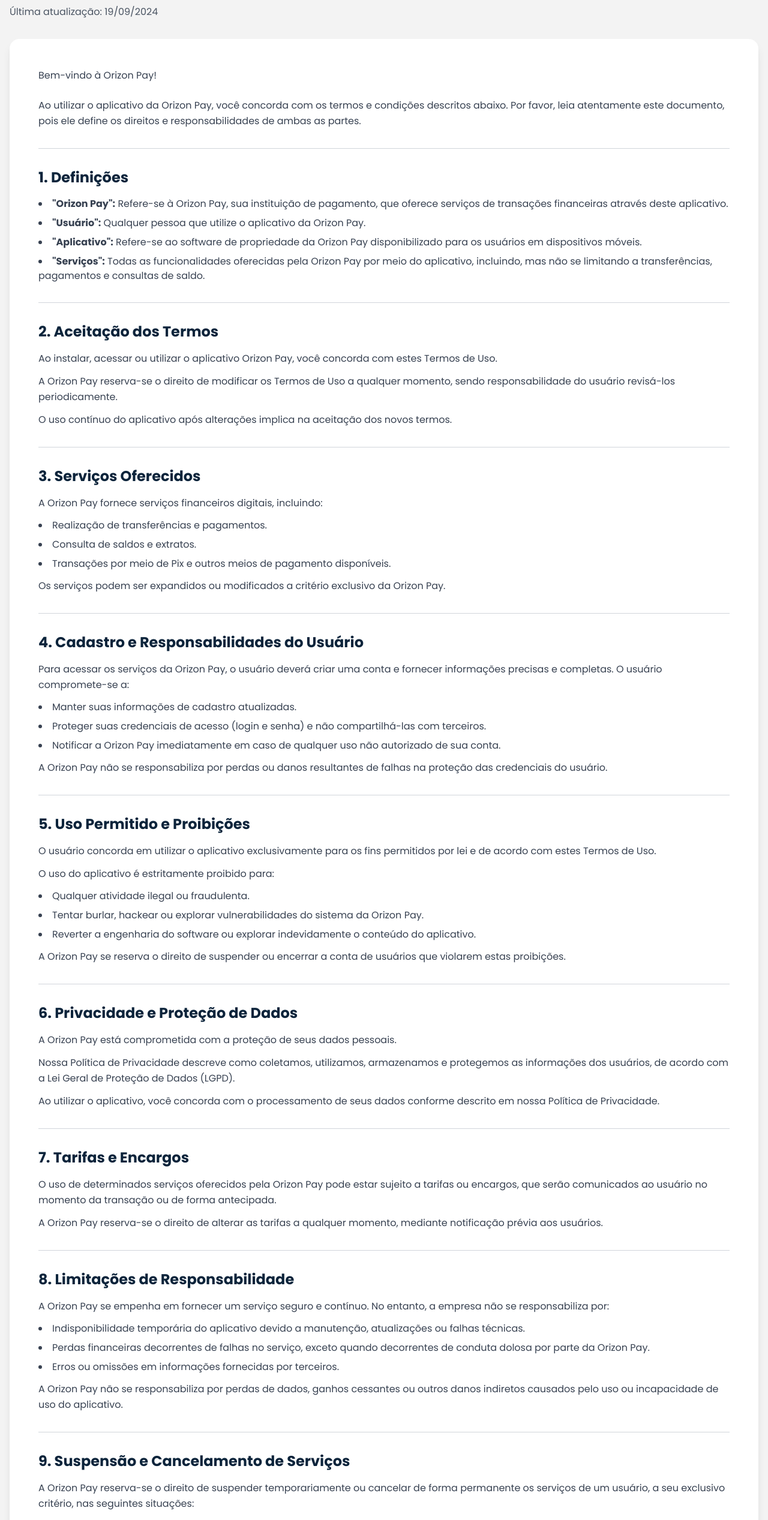
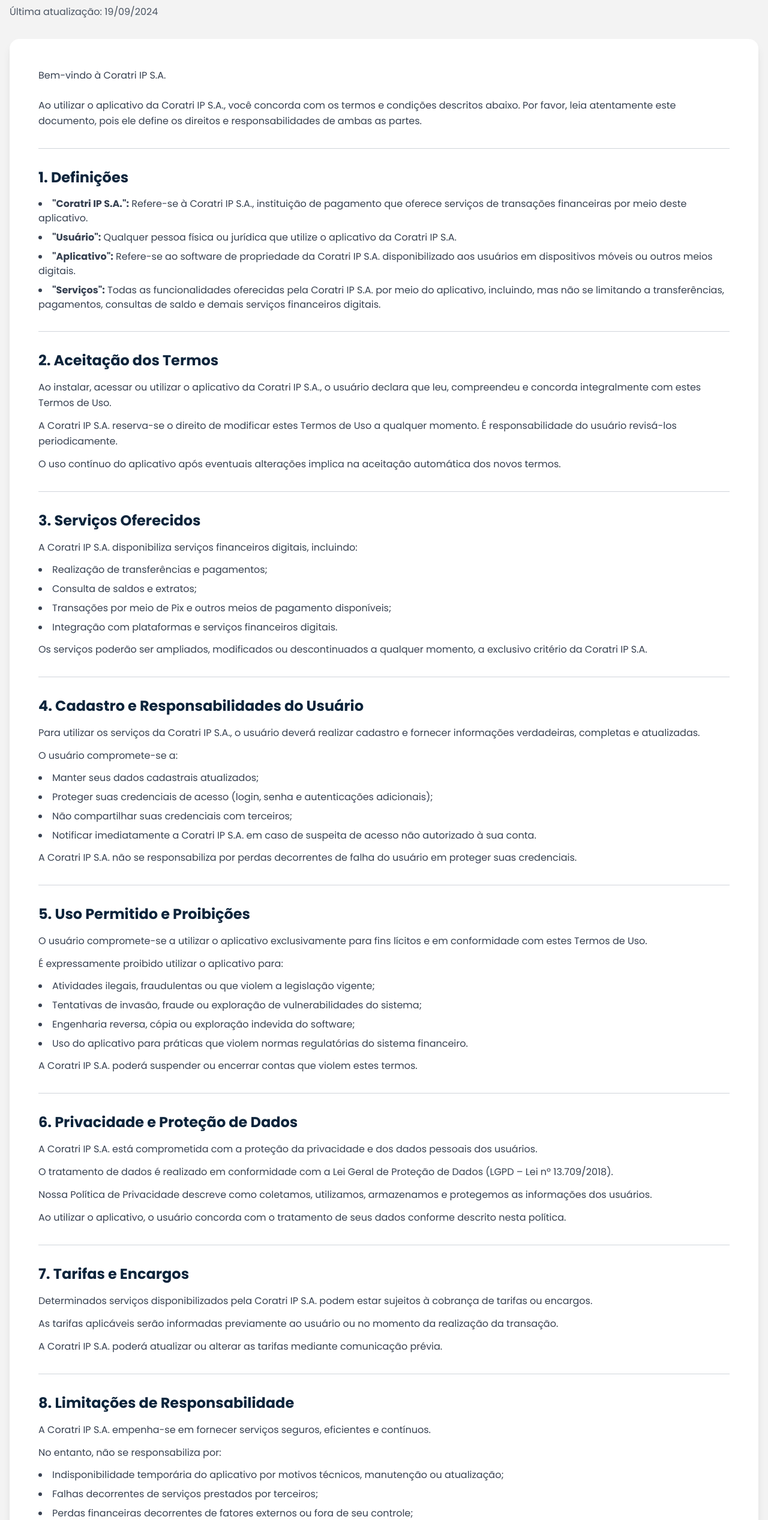
Before and after one commit to orizonpaybr/orizon-lp, a Next.js app: page /termos in a window 1280 px wide. Shown: the part 234-2768 px from the top of the page at 60% size. Built offline with nearby package versions, Linux system fonts and the light colour scheme.

Commit message:
chore: change terms, policy and social medias

```diff
--- a/app/termos/page.tsx
+++ b/app/termos/page.tsx
@@ -1,11 +1,9 @@
 import { Container } from "@/components/ui/container";
 import { Section } from "@/components/ui/section";
-// import Link from "next/link";
-// import { HiArrowLeft } from "react-icons/hi";
 
 export const metadata = {
-  title: "Termos de Uso - Orizon",
-  description: "Termos de uso da plataforma Orizon",
+  title: "Termos de Uso - Coratri IP S.A.",
+  description: "Termos de uso da plataforma Coratri IP S.A.",
 };
 
 export default function TermosPage() {
@@ -13,14 +11,6 @@
     <div className="pt-20">
       <Section className="bg-gray-light py-16 md:py-24">
         <Container>
-          {/* <Link
-            href="/"
-            className="inline-flex items-center gap-2 text-primary hover:text-primary-hover transition-colors mb-8"
-          >
-            <HiArrowLeft size={20} />
-            Voltar para o início
-          </Link> */}
-
           <h1 className="text-4xl md:text-5xl font-bold text-dark mb-4">
             Termos de Uso
           </h1>
@@ -32,10 +22,10 @@
           <div className="bg-white rounded-2xl shadow-lg p-8 md:p-12 prose max-w-none">
             <section className="mb-8">
               <p className="text-gray-700 leading-relaxed mb-6">
-                Bem-vindo à Orizon Pay!
+                Bem-vindo à Coratri IP S.A.
               </p>
               <p className="text-gray-700 leading-relaxed">
-                Ao utilizar o aplicativo da Orizon Pay, você concorda com os termos e condições descritos abaixo. Por favor, leia atentamente este documento, pois ele define os direitos e responsabilidades de ambas as partes.
+                Ao utilizar o aplicativo da Coratri IP S.A., você concorda com os termos e condições descritos abaixo. Por favor, leia atentamente este documento, pois ele define os direitos e responsabilidades de ambas as partes.
               </p>
             </section>
 
@@ -44,10 +34,10 @@
             <section className="mb-8">
               <h2 className="text-2xl font-bold text-dark mb-4">1. Definições</h2>
               <ul className="list-disc list-inside text-gray-700 space-y-2">
-                <li><strong>&quot;Orizon Pay&quot;:</strong> Refere-se à Orizon Pay, sua instituição de pagamento, que oferece serviços de transações financeiras através deste aplicativo.</li>
-                <li><strong>&quot;Usuário&quot;:</strong> Qualquer pessoa que utilize o aplicativo da Orizon Pay.</li>
-                <li><strong>&quot;Aplicativo&quot;:</strong> Refere-se ao software de propriedade da Orizon Pay disponibilizado para os usuários em dispositivos móveis.</li>
-                <li><strong>&quot;Serviços&quot;:</strong> Todas as funcionalidades oferecidas pela Orizon Pay por meio do aplicativo, incluindo, mas não se limitando a transferências, pagamentos e consultas de saldo.</li>
+                <li><strong>&quot;Coratri IP S.A.&quot;:</strong> Refere-se à Coratri IP S.A., instituição de pagamento que oferece serviços de transações financeiras por meio deste aplicativo.</li>
+                <li><strong>&quot;Usuário&quot;:</strong> Qualquer pessoa física ou jurídica que utilize o aplicativo da Coratri IP S.A.</li>
+                <li><strong>&quot;Aplicativo&quot;:</strong> Refere-se ao software de propriedade da Coratri IP S.A. disponibilizado aos usuários em dispositivos móveis ou outros meios digitais.</li>
+                <li><strong>&quot;Serviços&quot;:</strong> Todas as funcionalidades oferecidas pela Coratri IP S.A. por meio do aplicativo, incluindo, mas não se limitando a transferências, pagamentos, consultas de saldo e demais serviços financeiros digitais.</li>
               </ul>
             </section>
 
@@ -56,13 +46,13 @@
             <section className="mb-8">
               <h2 className="text-2xl font-bold text-dark mb-4">2. Aceitação dos Termos</h2>
               <p className="text-gray-700 leading-relaxed mb-3">
-                Ao instalar, acessar ou utilizar o aplicativo Orizon Pay, você concorda com estes Termos de Uso.
+                Ao instalar, acessar ou utilizar o aplicativo da Coratri IP S.A., o usuário declara que leu, compreendeu e concorda integralmente com estes Termos de Uso.
               </p>
               <p className="text-gray-700 leading-relaxed mb-3">
-                A Orizon Pay reserva-se o direito de modificar os Termos de Uso a qualquer momento, sendo responsabilidade do usuário revisá-los periodicamente.
+                A Coratri IP S.A. reserva-se o direito de modificar estes Termos de Uso a qualquer momento. É responsabilidade do usuário revisá-los periodicamente.
               </p>
               <p className="text-gray-700 leading-relaxed">
-                O uso contínuo do aplicativo após alterações implica na aceitação dos novos termos.
+                O uso contínuo do aplicativo após eventuais alterações implica na aceitação automática dos novos termos.
               </p>
             </section>
 
@@ -71,15 +61,16 @@
             <section className="mb-8">
               <h2 className="text-2xl font-bold text-dark mb-4">3. Serviços Oferecidos</h2>
               <p className="text-gray-700 leading-relaxed mb-3">
-                A Orizon Pay fornece serviços financeiros digitais, incluindo:
+                A Coratri IP S.A. disponibiliza serviços financeiros digitais, incluindo:
               </p>
               <ul className="list-disc list-inside text-gray-700 space-y-2 mb-3">
-                <li>Realização de transferências e pagamentos.</li>
-                <li>Consulta de saldos e extratos.</li>
-                <li>Transações por meio de Pix e outros meios de pagamento disponíveis.</li>
+                <li>Realização de transferências e pagamentos;</li>
+                <li>Consulta de saldos e extratos;</li>
+                <li>Transações por meio de Pix e outros meios de pagamento disponíveis;</li>
+                <li>Integração com plataformas e serviços financeiros digitais.</li>
               </ul>
               <p className="text-gray-700 leading-relaxed">
-                Os serviços podem ser expandidos ou modificados a critério exclusivo da Orizon Pay.
+                Os serviços poderão ser ampliados, modificados ou descontinuados a qualquer momento, a exclusivo critério da Coratri IP S.A.
               </p>
             </section>
 
@@ -88,15 +79,19 @@
             <section className="mb-8">
               <h2 className="text-2xl font-bold text-dark mb-4">4. Cadastro e Responsabilidades do Usuário</h2>
               <p className="text-gray-700 leading-relaxed mb-3">
-                Para acessar os serviços da Orizon Pay, o usuário deverá criar uma conta e fornecer informações precisas e completas. O usuário compromete-se a:
+                Para utilizar os serviços da Coratri IP S.A., o usuário deverá realizar cadastro e fornecer informações verdadeiras, completas e atualizadas.
+              </p>
+              <p className="text-gray-700 leading-relaxed mb-3">
+                O usuário compromete-se a:
               </p>
               <ul className="list-disc list-inside text-gray-700 space-y-2 mb-3">
-                <li>Manter suas informações de cadastro atualizadas.</li>
-                <li>Proteger suas credenciais de acesso (login e senha) e não compartilhá-las com terceiros.</li>
-                <li>Notificar a Orizon Pay imediatamente em caso de qualquer uso não autorizado de sua conta.</li>
+                <li>Manter seus dados cadastrais atualizados;</li>
+                <li>Proteger suas credenciais de acesso (login, senha e autenticações adicionais);</li>
+                <li>Não compartilhar suas credenciais com terceiros;</li>
+                <li>Notificar imediatamente a Coratri IP S.A. em caso de suspeita de acesso não autorizado à sua conta.</li>
               </ul>
               <p className="text-gray-700 leading-relaxed">
-                A Orizon Pay não se responsabiliza por perdas ou danos resultantes de falhas na proteção das credenciais do usuário.
+                A Coratri IP S.A. não se responsabiliza por perdas decorrentes de falha do usuário em proteger suas credenciais.
               </p>
             </section>
 
@@ -105,18 +100,19 @@
             <section className="mb-8">
               <h2 className="text-2xl font-bold text-dark mb-4">5. Uso Permitido e Proibições</h2>
               <p className="text-gray-700 leading-relaxed mb-3">
-                O usuário concorda em utilizar o aplicativo exclusivamente para os fins permitidos por lei e de acordo com estes Termos de Uso.
+                O usuário compromete-se a utilizar o aplicativo exclusivamente para fins lícitos e em conformidade com estes Termos de Uso.
               </p>
               <p className="text-gray-700 leading-relaxed mb-3">
-                O uso do aplicativo é estritamente proibido para:
+                É expressamente proibido utilizar o aplicativo para:
               </p>
               <ul className="list-disc list-inside text-gray-700 space-y-2 mb-3">
-                <li>Qualquer atividade ilegal ou fraudulenta.</li>
-                <li>Tentar burlar, hackear ou explorar vulnerabilidades do sistema da Orizon Pay.</li>
-                <li>Reverter a engenharia do software ou explorar indevidamente o conteúdo do aplicativo.</li>
+                <li>Atividades ilegais, fraudulentas ou que violem a legislação vigente;</li>
+                <li>Tentativas de invasão, fraude ou exploração de vulnerabilidades do sistema;</li>
+                <li>Engenharia reversa, cópia ou exploração indevida do software;</li>
+                <li>Uso do aplicativo para práticas que violem normas regulatórias do sistema financeiro.</li>
               </ul>
               <p className="text-gray-700 leading-relaxed">
-                A Orizon Pay se reserva o direito de suspender ou encerrar a conta de usuários que violarem estas proibições.
+                A Coratri IP S.A. poderá suspender ou encerrar contas que violem estes termos.
               </p>
             </section>
 
@@ -125,13 +121,16 @@
             <section className="mb-8">
               <h2 className="text-2xl font-bold text-dark mb-4">6. Privacidade e Proteção de Dados</h2>
               <p className="text-gray-700 leading-relaxed mb-3">
-                A Orizon Pay está comprometida com a proteção de seus dados pessoais.
+                A Coratri IP S.A. está comprometida com a proteção da privacidade e dos dados pessoais dos usuários.
               </p>
               <p className="text-gray-700 leading-relaxed mb-3">
-                Nossa Política de Privacidade descreve como coletamos, utilizamos, armazenamos e protegemos as informações dos usuários, de acordo com a Lei Geral de Proteção de Dados (LGPD).
+                O tratamento de dados é realizado em conformidade com a Lei Geral de Proteção de Dados (LGPD – Lei nº 13.709/2018).
+              </p>
+              <p className="text-gray-700 leading-relaxed mb-3">
+                Nossa Política de Privacidade descreve como coletamos, utilizamos, armazenamos e protegemos as informações dos usuários.
               </p>
               <p className="text-gray-700 leading-relaxed">
-                Ao utilizar o aplicativo, você concorda com o processamento de seus dados conforme descrito em nossa Política de Privacidade.
+                Ao utilizar o aplicativo, o usuário concorda com o tratamento de seus dados conforme descrito nesta política.
               </p>
             </section>
 
@@ -140,10 +139,13 @@
             <section className="mb-8">
               <h2 className="text-2xl font-bold text-dark mb-4">7. Tarifas e Encargos</h2>
               <p className="text-gray-700 leading-relaxed mb-3">
-                O uso de determinados serviços oferecidos pela Orizon Pay pode estar sujeito a tarifas ou encargos, que serão comunicados ao usuário no momento da transação ou de forma antecipada.
+                Determinados serviços disponibilizados pela Coratri IP S.A. podem estar sujeitos à cobrança de tarifas ou encargos.
+              </p>
+              <p className="text-gray-700 leading-relaxed mb-3">
+                As tarifas aplicáveis serão informadas previamente ao usuário ou no momento da realização da transação.
               </p>
               <p className="text-gray-700 leading-relaxed">
-                A Orizon Pay reserva-se o direito de alterar as tarifas a qualquer momento, mediante notificação prévia aos usuários.
+                A Coratri IP S.A. poderá atualizar ou alterar as tarifas mediante comunicação prévia.
               </p>
             </section>
 
@@ -152,16 +154,17 @@
             <section className="mb-8">
               <h2 className="text-2xl font-bold text-dark mb-4">8. Limitações de Responsabilidade</h2>
               <p className="text-gray-700 leading-relaxed mb-3">
-                A Orizon Pay se empenha em fornecer um serviço seguro e contínuo. No entanto, a empresa não se responsabiliza por:
+                A Coratri IP S.A. empenha-se em fornecer serviços seguros, eficientes e contínuos.
+              </p>
+              <p className="text-gray-700 leading-relaxed mb-3">
+                No entanto, não se responsabiliza por:
               </p>
               <ul className="list-disc list-inside text-gray-700 space-y-2 mb-3">
-                <li>Indisponibilidade temporária do aplicativo devido a manutenção, atualizações ou falhas técnicas.</li>
-                <li>Perdas financeiras decorrentes de falhas no serviço, exceto quando decorrentes de conduta dolosa por parte da Orizon Pay.</li>
-                <li>Erros ou omissões em informações fornecidas por terceiros.</li>
+                <li>Indisponibilidade temporária do aplicativo por motivos técnicos, manutenção ou atualização;</li>
+                <li>Falhas decorrentes de serviços prestados por terceiros;</li>
+                <li>Perdas financeiras decorrentes de fatores externos ou fora de seu controle;</li>
+                <li>Danos indiretos, lucros cessantes ou perda de dados decorrentes do uso do aplicativo.</li>
               </ul>
-              <p className="text-gray-700 leading-relaxed">
-                A Orizon Pay não se responsabiliza por perdas de dados, ganhos cessantes ou outros danos indiretos causados pelo uso ou incapacidade de uso do aplicativo.
-              </p>
             </section>
 
             <div className="border-t border-gray-300 my-8"></div>
@@ -169,15 +172,16 @@
             <section className="mb-8">
               <h2 className="text-2xl font-bold text-dark mb-4">9. Suspensão e Cancelamento de Serviços</h2>
               <p className="text-gray-700 leading-relaxed mb-3">
-                A Orizon Pay reserva-se o direito de suspender temporariamente ou cancelar de forma permanente os serviços de um usuário, a seu exclusivo critério, nas seguintes situações:
+                A Coratri IP S.A. poderá suspender ou cancelar o acesso do usuário aos serviços nas seguintes hipóteses:
               </p>
               <ul className="list-disc list-inside text-gray-700 space-y-2 mb-3">
-                <li>Violação dos Termos de Uso.</li>
-                <li>Suspeita de fraude, uso indevido ou atividades ilícitas.</li>
-                <li>Manutenções programadas ou imprevistas no sistema.</li>
+                <li>Violação destes Termos de Uso;</li>
+                <li>Suspeita de fraude, lavagem de dinheiro ou atividades ilícitas;</li>
+                <li>Determinação regulatória ou legal;</li>
+                <li>Necessidade operacional ou manutenção do sistema.</li>
               </ul>
               <p className="text-gray-700 leading-relaxed">
-                Os usuários serão notificados, sempre que possível, sobre suspensões planejadas ou cancelamentos de conta.
+                Sempre que possível, o usuário será previamente notificado.
               </p>
             </section>
 
@@ -185,11 +189,11 @@
 
             <section className="mb-8">
               <h2 className="text-2xl font-bold text-dark mb-4">10. Alterações no Aplicativo</h2>
+              <p className="text-gray-700 leading-relaxed mb-3">
+                A Coratri IP S.A. poderá, a qualquer momento, modificar, suspender ou descontinuar funcionalidades do aplicativo, com ou sem aviso prévio.
+              </p>
               <p className="text-gray-700 leading-relaxed">
-                A Orizon Pay pode, a qualquer momento, modificar, suspender ou descontinuar qualquer funcionalidade do aplicativo, com ou sem aviso prévio aos usuários.
-              </p>
-              <p className="text-gray-700 leading-relaxed mt-3">
-                Não nos responsabilizamos por perdas decorrentes de tais modificações ou descontinuações.
+                A empresa não será responsável por eventuais impactos decorrentes dessas alterações.
               </p>
             </section>
 
@@ -198,13 +202,13 @@
             <section className="mb-8">
               <h2 className="text-2xl font-bold text-dark mb-4">11. Propriedade Intelectual</h2>
               <p className="text-gray-700 leading-relaxed mb-3">
-                Todos os direitos relativos ao aplicativo Orizon Pay, incluindo, mas não se limitando a, seu código-fonte, design, logotipos e conteúdo, são de propriedade exclusiva da Orizon Pay.
+                Todos os direitos relativos ao aplicativo da Coratri IP S.A., incluindo software, design, logotipos, sistemas e conteúdos, são de propriedade exclusiva da empresa.
               </p>
               <p className="text-gray-700 leading-relaxed mb-3">
-                O uso do aplicativo não concede ao usuário qualquer direito sobre a propriedade intelectual da empresa.
+                O uso do aplicativo não concede ao usuário qualquer direito sobre a propriedade intelectual da Coratri IP S.A.
               </p>
               <p className="text-gray-700 leading-relaxed">
-                É proibido reproduzir, distribuir ou modificar qualquer parte do aplicativo sem autorização prévia da Orizon Pay.
+                É proibida qualquer reprodução, distribuição ou modificação do aplicativo sem autorização expressa.
               </p>
             </section>
 
@@ -213,10 +217,10 @@
             <section className="mb-8">
               <h2 className="text-2xl font-bold text-dark mb-4">12. Legislação Aplicável e Foro</h2>
               <p className="text-gray-700 leading-relaxed mb-3">
-                Estes Termos de Uso são regidos pela legislação brasileira.
+                Estes Termos de Uso são regidos pelas leis da República Federativa do Brasil.
               </p>
               <p className="text-gray-700 leading-relaxed">
-                Qualquer disputa relacionada a estes termos será resolvida no foro da comarca de São Paulo, SP, com exclusão de qualquer outro, por mais privilegiado que seja.
+                Fica eleito o foro da Comarca de São Paulo – SP, com exclusão de qualquer outro, por mais privilegiado que seja, para dirimir eventuais controvérsias decorrentes destes termos.
               </p>
             </section>
 
@@ -225,10 +229,10 @@
             <section className="mb-8">
               <h2 className="text-2xl font-bold text-dark mb-4">Contato</h2>
               <p className="text-gray-700 leading-relaxed mb-3">
-                Em caso de dúvidas sobre estes Termos de Uso ou sobre o aplicativo, entre em contato conosco pelo e-mail:
+                Em caso de dúvidas sobre estes Termos de Uso ou sobre os serviços da Coratri IP S.A., entre em contato:
               </p>
               <p className="text-gray-700 leading-relaxed">
-                📧 <a href="mailto:sac@orizonpayoficial.com" className="text-primary hover:text-primary-hover">sac@orizonpayoficial.com</a>
+                📧 <a href="mailto:sac@coratri.com" className="text-primary hover:text-primary-hover">sac@coratri.com</a>
               </p>
             </section>
           </div>
```
Also changed, not shown: app/privacidade/page.tsx (+73 -38 lines), components/layout/footer.tsx (+4 -4 lines).
